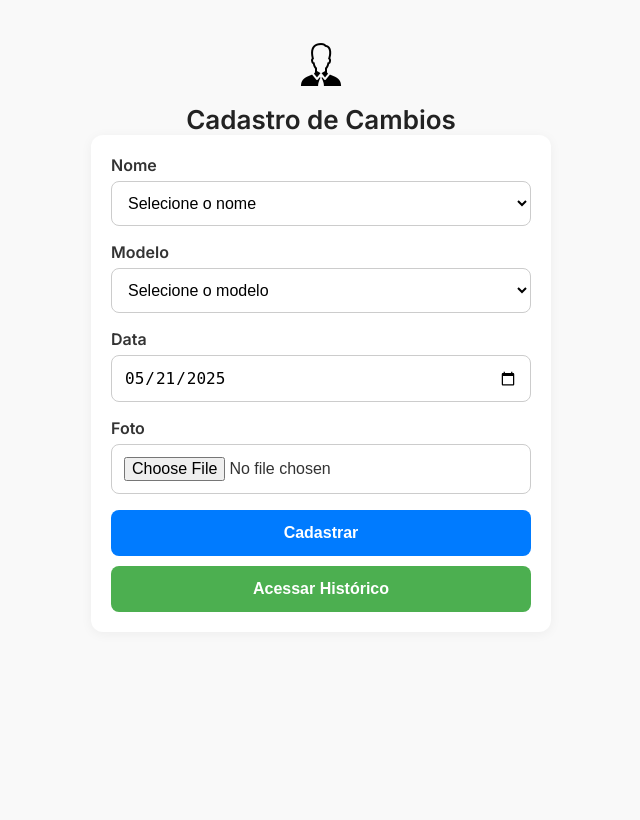
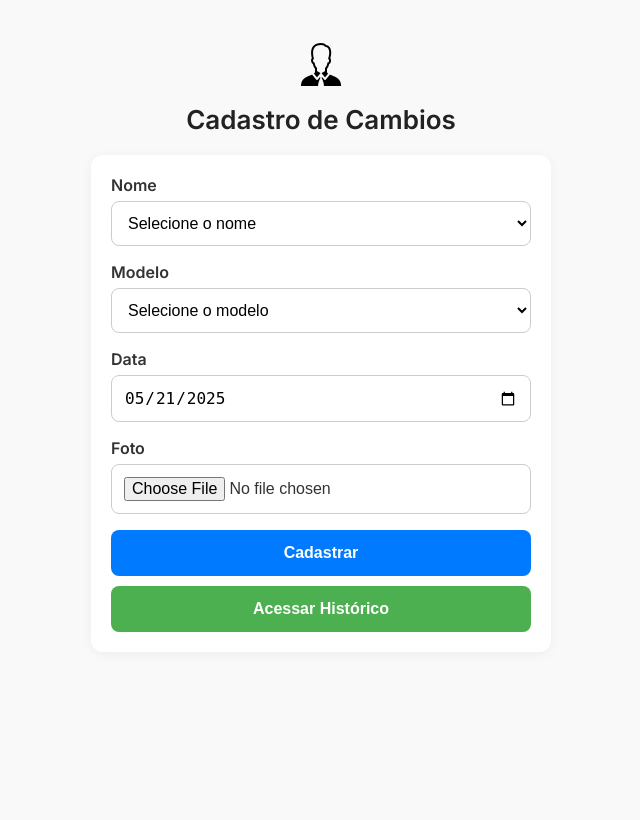
Before and after one commit to DiogoMatsukuraDeOliveira/projetoparaempresa, a PHP site: page / in a window 1280 px wide. Shown: the whole page, without its empty margins (319-959 px from the left). After the commit the page ends 632 px from the top, so only its background shows below. Run offline with PHP 8.4, Linux system fonts and the light colour scheme.

Commit message:
Testecss 1.6.5.3

```diff
--- a/css/styles.css
+++ b/css/styles.css
@@ -6,23 +6,18 @@
   margin: 0;
   padding: 0;
 }
-
-html {
+html, body {
+  width: 100%;
+  height: 100%;
   font-family: 'Inter', sans-serif;
   background-color: #f9f9f9;
   color: #333;
-}
-
-body {
-  min-height: 100vh;
-  margin: 0;
-  padding: 0;
   overflow-x: hidden;
 }
 
 /* ==== Container centralizado horizontalmente ==== */
 .container {
-  width: 95%;
+  width: 100%;
   max-width: 500px;
   margin: 20px auto;
   padding: 20px;
@@ -35,12 +30,10 @@ body {
   align-items: center;
   gap: 10px;
 }
-
 .topo-icone img {
   width: 50px;
   height: 50px;
 }
-
 h1 {
   font-size: 26px;
   color: #222;
@@ -53,6 +46,7 @@ h1 {
   border-radius: 12px;
   box-shadow: 0 2px 12px rgba(0, 0, 0, 0.05);
   padding: 20px;
+  margin-top: 20px;
 }
 
 /* ==== Formulário ==== */
@@ -61,21 +55,17 @@ h1 {
   flex-direction: column;
   gap: 16px;
 }
-
 .form-group {
   display: flex;
   flex-direction: column;
 }
-
 .form-group-full {
   width: 100%;
 }
-
 label {
   margin-bottom: 6px;
   font-weight: 600;
 }
-
 select,
 input[type="date"],
 input[type="file"],
@@ -88,7 +78,6 @@ input[type="text"] {
   font-size: 16px;
   transition: border-color 0.3s;
 }
-
 select:focus,
 input:focus {
   border-color: #007bff;
@@ -101,7 +90,6 @@ input:focus {
   flex-direction: column;
   gap: 10px;
 }
-
 .btn {
   width: 100%;
   padding: 14px;
@@ -112,7 +100,6 @@ input:focus {
   cursor: pointer;
   transition: filter 0.2s, transform 0.1s;
 }
-
 .btn-primary {
   background-color: #007bff;
   color: #fff;
@@ -124,7 +111,6 @@ input:focus {
 .btn-primary:active {
   transform: scale(0.98);
 }
-
 .btn-secondary {
   background-color: #4caf50;
   color: #fff;
@@ -158,7 +144,6 @@ input:focus {
   max-height: 100px;
   object-fit: cover;
 }
-
 .action-buttons {
   display: flex;
   gap: 10px;
```
